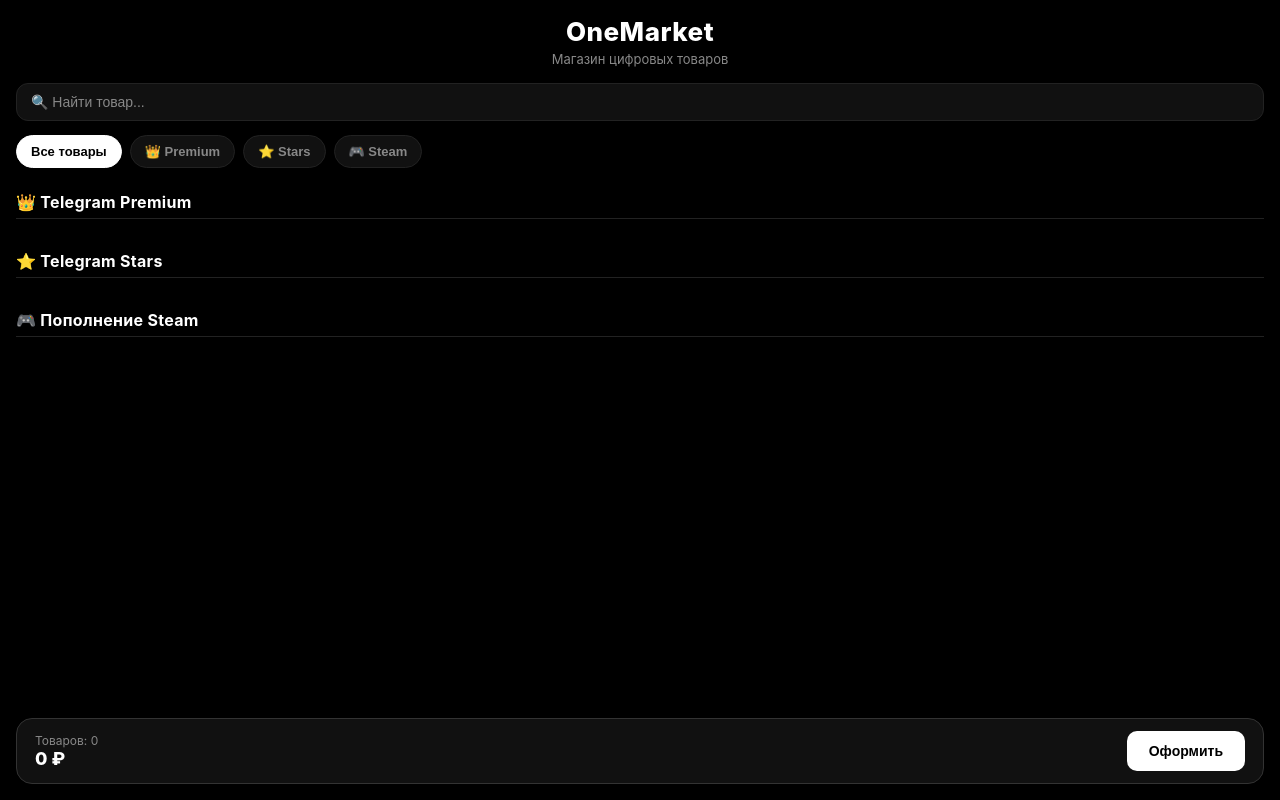
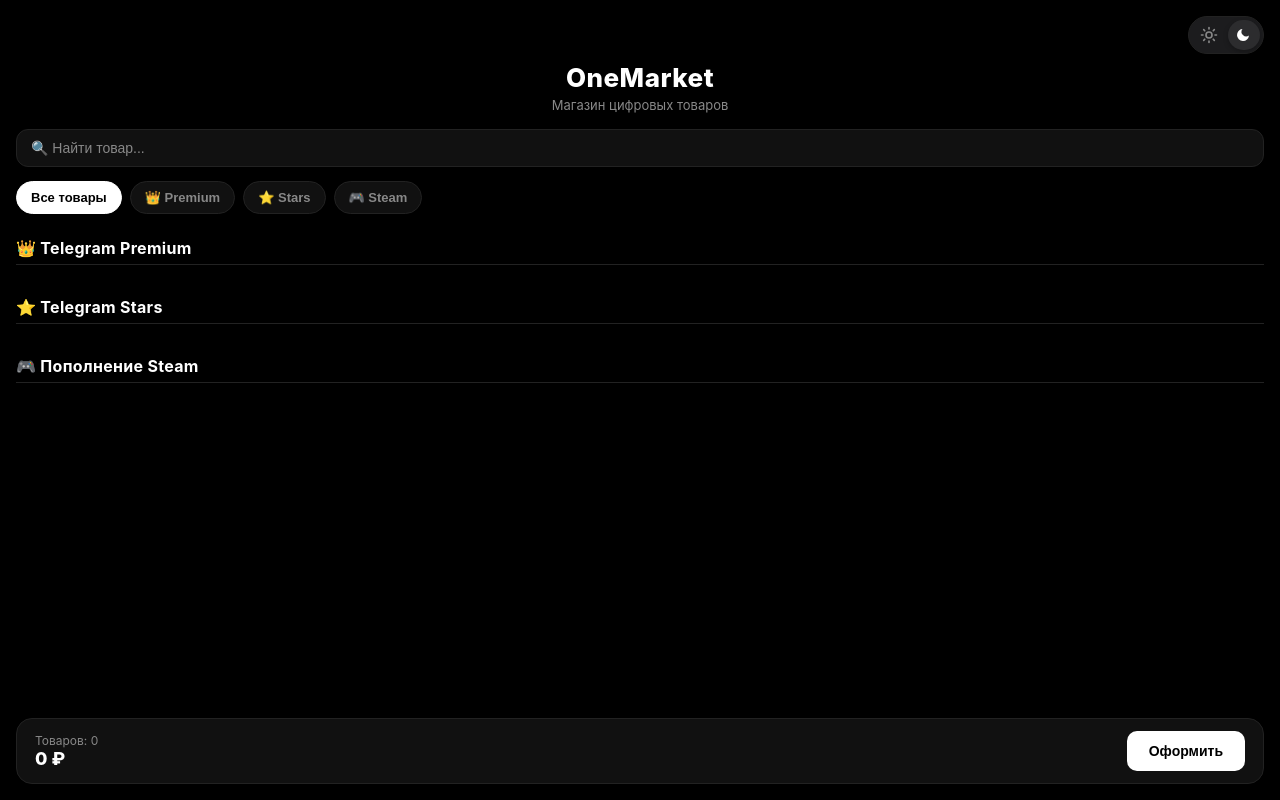
Before and after one commit to lutiplug/tg-shop, a plain HTML site: page index.html in a window 1280 px wide. Drawn offline with Linux system fonts and the light colour scheme; a script that the page names is missing.

Commit message:
Update index.html

```diff
--- a/index.html
+++ b/index.html
@@ -14,6 +14,23 @@
             --btn-text: #000000;
             --card-bg: #111111;
             --border-color: #222222;
+            --input-bg: #111111;
+            --toggle-bg: #1c1c1e;
+            --toggle-thumb: #2c2c2e;
+        }
+
+        /* Светлая тема */
+        body.light-theme {
+            --bg-color: #ffffff;
+            --text-color: #000000;
+            --hint-color: #666666;
+            --btn-color: #000000;
+            --btn-text: #ffffff;
+            --card-bg: #f4f4f5;
+            --border-color: #e4e4e7;
+            --input-bg: #f4f4f5;
+            --toggle-bg: #e4e4e7;
+            --toggle-thumb: #ffffff;
         }
 
         * {
@@ -29,6 +46,65 @@
             margin: 0;
             padding: 16px;
             padding-bottom: 95px;
+            transition: background-color 0.25s ease, color 0.25s ease;
+        }
+
+        /* Переключатель темы (как на скриншоте) */
+        .theme-switch-wrapper {
+            display: flex;
+            justify-content: flex-end;
+            margin-bottom: 8px;
+        }
+
+        .theme-toggle {
+            position: relative;
+            width: 76px;
+            height: 38px;
+            background: var(--toggle-bg);
+            border-radius: 999px;
+            display: flex;
+            align-items: center;
+            justify-content: space-between;
+            padding: 4px;
+            cursor: pointer;
+            border: 1px solid var(--border-color);
+            transition: background 0.25s ease, border-color 0.25s ease;
+        }
+
+        .toggle-thumb {
+            position: absolute;
+            top: 3px;
+            left: 39px; /* По умолчанию справа (темная тема) */
+            width: 32px;
+            height: 30px;
+            background: var(--toggle-thumb);
+            border-radius: 999px;
+            transition: transform 0.25s cubic-bezier(0.4, 0, 0.2, 1), background 0.25s ease;
+            box-shadow: 0 2px 5px rgba(0, 0, 0, 0.25);
+        }
+
+        body.light-theme .toggle-thumb {
+            transform: translateX(-35px); /* Переезжает влево на светлой теме */
+        }
+
+        .toggle-icon {
+            position: relative;
+            z-index: 1;
+            width: 32px;
+            height: 30px;
+            display: flex;
+            align-items: center;
+            justify-content: center;
+            color: var(--hint-color);
+            transition: color 0.25s ease;
+        }
+
+        body:not(.light-theme) .icon-moon {
+            color: #ffffff;
+        }
+
+        body.light-theme .icon-sun {
+            color: #000000;
         }
 
         .header {
@@ -56,13 +132,14 @@
 
         .search-input {
             width: 100%;
-            background: #111111;
+            background: var(--input-bg);
             border: 1px solid var(--border-color);
             border-radius: 12px;
             padding: 10px 14px;
-            color: #ffffff;
+            color: var(--text-color);
             font-size: 14px;
             outline: none;
+            transition: background 0.25s ease, color 0.25s ease, border-color 0.25s ease;
         }
 
         .search-input::placeholder {
@@ -84,7 +161,7 @@
         }
 
         .tab-btn {
-            background: #111111;
+            background: var(--card-bg);
             color: var(--hint-color);
             border: 1px solid var(--border-color);
             padding: 8px 14px;
@@ -97,9 +174,9 @@
         }
 
         .tab-btn.active {
-            background: #ffffff;
-            color: #000000;
-            border-color: #ffffff;
+            background: var(--btn-color);
+            color: var(--btn-text);
+            border-color: var(--btn-color);
         }
 
         .section-title {
@@ -126,12 +203,11 @@
             display: flex;
             flex-direction: column;
             justify-content: space-between;
-            transition: transform 0.15s ease, border-color 0.15s ease;
+            transition: transform 0.15s ease, border-color 0.15s ease, background 0.25s ease;
         }
 
         .card:active {
             transform: scale(0.96);
-            border-color: #444444;
         }
 
         .card-title {
@@ -157,7 +233,7 @@
             font-weight: 700;
             font-size: 13px;
             cursor: pointer;
-            transition: opacity 0.2s ease;
+            transition: opacity 0.2s ease, background 0.25s ease, color 0.25s ease;
         }
 
         .btn-add:active {
@@ -189,7 +265,7 @@
             display: flex;
             align-items: center;
             gap: 10px;
-            background: #000000;
+            background: var(--bg-color);
             padding: 4px 8px;
             border-radius: 8px;
             border: 1px solid var(--border-color);
@@ -215,27 +291,28 @@
             bottom: 16px;
             left: 16px;
             right: 16px;
-            background: #111111;
-            border: 1px solid #333333;
+            background: var(--card-bg);
+            border: 1px solid var(--border-color);
             border-radius: 16px;
             padding: 12px 18px;
             display: flex;
             justify-content: space-between;
             align-items: center;
-            box-shadow: 0 10px 30px rgba(0, 0, 0, 0.8);
+            box-shadow: 0 10px 30px rgba(0, 0, 0, 0.25);
             z-index: 100;
+            transition: background 0.25s ease, border-color 0.25s ease;
         }
 
         .btn-checkout {
-            background: #ffffff;
-            color: #000000;
+            background: var(--btn-color);
+            color: var(--btn-text);
             border: none;
             padding: 12px 22px;
             border-radius: 10px;
             font-weight: 700;
             font-size: 14px;
             cursor: pointer;
-            transition: transform 0.15s ease, opacity 0.2s ease;
+            transition: transform 0.15s ease, opacity 0.2s ease, background 0.25s ease, color 0.25s ease;
         }
 
         .btn-checkout:active {
@@ -252,6 +329,24 @@
     </style>
 </head>
 <body>
+
+    <!-- Переключатель темы -->
+    <div class="theme-switch-wrapper">
+        <div class="theme-toggle" id="themeToggle" onclick="toggleTheme()">
+            <div class="toggle-thumb"></div>
+            <div class="toggle-icon icon-sun">
+                <svg width="18" height="18" viewBox="0 0 24 24" fill="none" stroke="currentColor" stroke-width="2.2" stroke-linecap="round" stroke-linejoin="round">
+                    <circle cx="12" cy="12" r="4"></circle>
+                    <path d="M12 2v2M12 20v2M4.93 4.93l1.41 1.41M17.66 17.66l1.41 1.41M2 12h2M20 12h2M6.34 17.66l-1.41 1.41M19.07 4.93l-1.41 1.41"></path>
+                </svg>
+            </div>
+            <div class="toggle-icon icon-moon">
+                <svg width="16" height="16" viewBox="0 0 24 24" fill="currentColor">
+                    <path d="M21 12.79A9 9 0 1 1 11.21 3 7 7 0 0 0 21 12.79z"></path>
+                </svg>
+            </div>
+        </div>
+    </div>
 
     <div class="header">
         <h2>OneMarket</h2>
```
